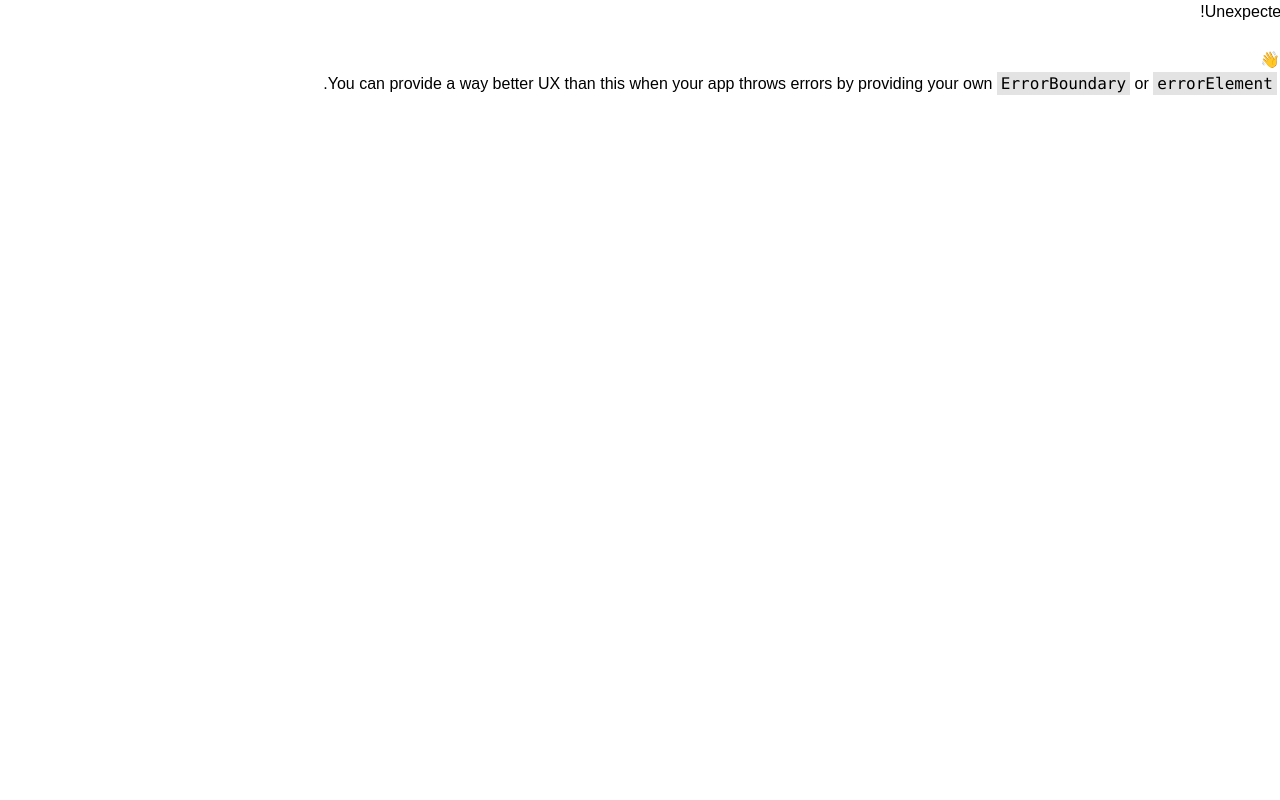
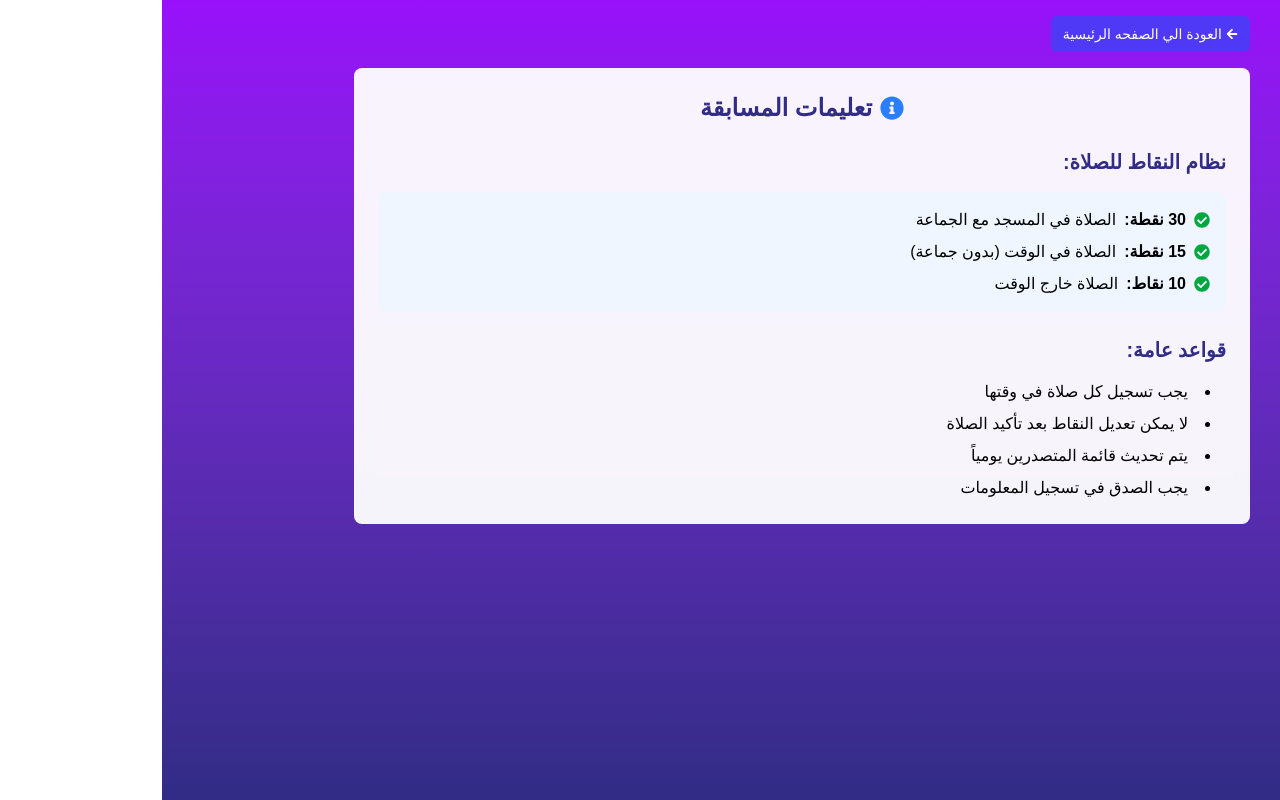
Before and after one commit to AbdelrahmanShams1/Quran_Compition, a React (Vite) app: page /Quran_Compition/instraction in a window 1280 px wide. Before the commit this address had no page. Built offline with nearby package versions, Linux system fonts and the light colour scheme.

Commit message:
upload instructions

```diff
--- a/src/App.jsx
+++ b/src/App.jsx
@@ -2,6 +2,7 @@ import { Route, createBrowserRouter, createRoutesFromElements, RouterProvider }
 import Login from './component/Login';
 import SignUp from './component/SignUp';
 import Home from './component/Home';
+import Instructions from './component/Instructions';
 
 
 const App = () => {
@@ -11,6 +12,7 @@ const App = () => {
     <Route path='/Quran_Compition' element={<Login />} />
     <Route path="Quran_Compition/signup" element={<SignUp />} />
     <Route path="Quran_Compition/home" element={<Home />} />
+    <Route path='Quran_Compition/instraction' element= { <Instructions/>}></Route>
     </>
     )
   );
--- /dev/null
+++ b/src/component/Instructions.jsx
@@ -0,0 +1,64 @@
+import { Link } from "react-router-dom";
+import { FaArrowLeft, FaInfoCircle, FaCheckCircle } from "react-icons/fa";
+
+const Instructions = () => {
+  return (
+    <div className="min-h-screen bg-gradient-to-b from-purple-600 to-indigo-900 p-4">
+      <div className="container mx-auto max-w-4xl">
+        <Link to={"/Quran_Compition/home"}
+          className="inline-flex items-center text-white bg-indigo-600 hover:bg-indigo-700 px-3 py-2 rounded-md text-sm transition-all"
+        >
+          <FaArrowLeft className="w-3 h-3 ml-1" />
+          العودة الي الصفحه الرئيسية
+        </Link>
+
+        <div className="bg-white/95 backdrop-blur-sm transform transition-all duration-300 hover:shadow-xl p-6 rounded-lg mt-4">
+          <div className="text-2xl text-center flex items-center justify-center gap-2 font-bold text-indigo-900">
+            <FaInfoCircle className="w-6 h-6 text-blue-500 " />
+            تعليمات المسابقة
+          </div>
+
+          <div className="space-y-6 mt-6">
+            <div className="space-y-4">
+              <h3 className="text-xl font-bold text-indigo-900">
+                نظام النقاط للصلاة:
+              </h3>
+              <div className="bg-blue-50 p-4 rounded-lg space-y-2">
+                <p className="flex items-center gap-2 transform transition-all duration-300 hover:translate-x-2">
+                  <FaCheckCircle className="w-4 h-4 text-green-600" />
+                  <span className="font-bold">30 نقطة:</span> الصلاة في المسجد مع الجماعة
+                </p>
+                <p className="flex items-center gap-2 transform transition-all duration-300 hover:translate-x-2">
+                  <FaCheckCircle className="w-4 h-4 text-green-600" />
+                  <span className="font-bold">15 نقطة:</span> الصلاة في الوقت (بدون جماعة)
+                </p>
+                <p className="flex items-center gap-2 transform transition-all duration-300 hover:translate-x-2">
+                  <FaCheckCircle className="w-4 h-4 text-green-600" />
+                  <span className="font-bold">10 نقاط:</span> الصلاة خارج الوقت
+                </p>
+              </div>
+            </div>
+
+            <div className="space-y-4">
+              <h3 className="text-xl font-bold text-indigo-900">قواعد عامة:</h3>
+              <ul className="list-disc list-inside space-y-2 pr-4">
+                {[
+                  "يجب تسجيل كل صلاة في وقتها",
+                  "لا يمكن تعديل النقاط بعد تأكيد الصلاة",
+                  "يتم تحديث قائمة المتصدرين يومياً",
+                  "يجب الصدق في تسجيل المعلومات"
+                ].map((rule, index) => (
+                  <li key={index} className="transform transition-all duration-300 hover:translate-x-2">
+                    {rule}
+                  </li>
+                ))}
+              </ul>
+            </div>
+          </div>
+        </div>
+      </div>
+    </div>
+  );
+};
+
+export default Instructions;
```
